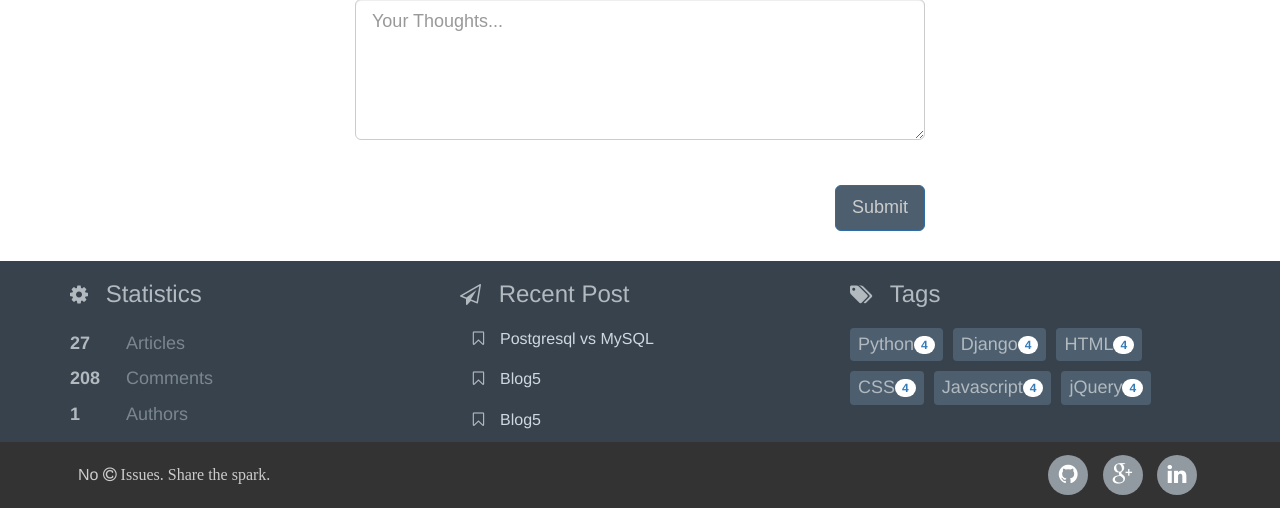
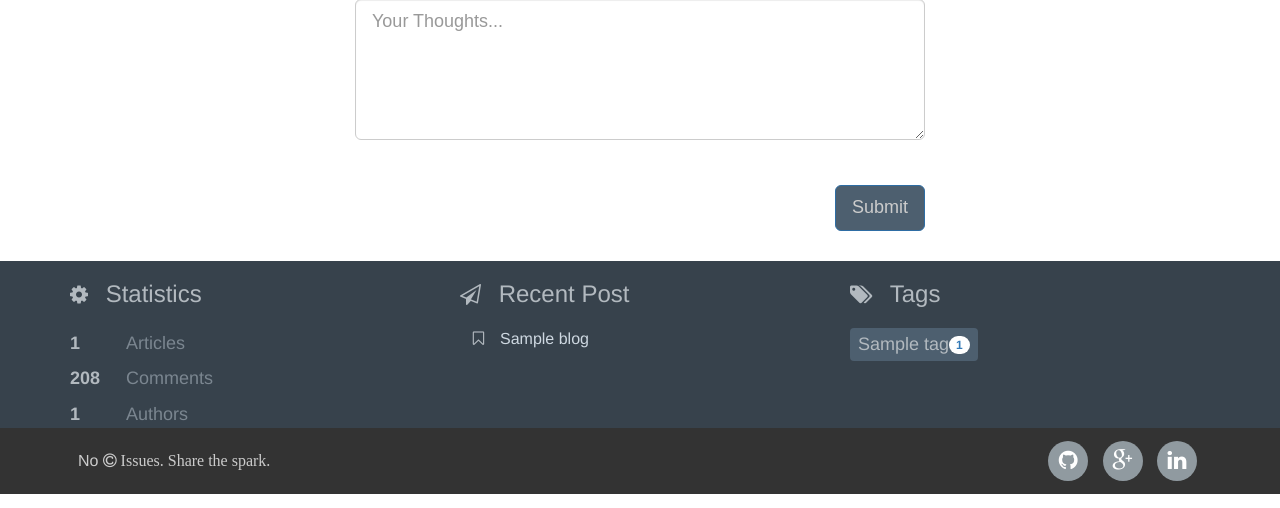
Before and after one commit to varmeh/varunmehta.me, a Python web app: template blog_app/templates/blog_app/about.html in a window 1280 px wide. Shown: the part 1587-2095 px from the top of the page. Run offline with Jinja, Linux system fonts and the light colour scheme; the template is opened without the code that fills it: most values are stand-ins (such as "Sample title", 1, 10 or a date in 2020); some libraries are stand-ins or nearby versions.

Commit message:
Footer data integrated.

```diff
--- a/blog/urls.py
+++ b/blog/urls.py
@@ -7,7 +7,7 @@ urlpatterns = patterns('',
     # Examples:
     url(r'^$', views.BlogList.as_view(), name='home'),
     # url(r'^blog/', include('blog.urls')),
-    url(r'^about/$',TemplateView.as_view(template_name='about.html')),
+    url(r'^about/$',views.About.as_view()),
     url(r'^blog/', include('blog_app.urls')),
 
     url(r'^grappelli/', include('grappelli.urls')), # grappelli URLS
--- a/blog_app/static/blog_app/css/style.css
+++ b/blog_app/static/blog_app/css/style.css
@@ -133,6 +133,7 @@ body {
 	margin: 0 0 15px 0;
 	padding-left: 0;
 }
+
 .tags li {
 	float: left;
 }
@@ -146,8 +147,13 @@ body {
 	color: inherit;
 	background-color: #4d5f6f;
 }
+.tags a {
+	color: inherit;
+	text-decoration: none !important;
+}
 .tags li button:hover,
-.tags li button:active {
+.tags li button:active,
+.tags li button:focus {
 	color: #fff;
 	background-color: #00b9e8;
 	outline: none;
--- a/blog_app/templates/blog_app/base_layout.html
+++ b/blog_app/templates/blog_app/base_layout.html
@@ -106,7 +106,7 @@
                             <h3><i class="fa fa-cog"></i> Statistics</h3>
                             <div class="stats">
                                 <div class="line">
-                                    <span class="counter">27</span>
+                                    <span class="counter">{{ footer['blog_count'] }}</span>
                                     <span class="caption">Articles</span>
                                 </div>
                                 <div class="line">
@@ -122,20 +122,17 @@
                         <div class="col-sm-4 col-md-4 footer-widget">
                             <h3><i class="fa fa-paper-plane-o"></i> Recent Post</h3>
                             <ul class="recent-post">
-                                <li><a href="#">Postgresql vs MySQL</a></li>
-                                <li><a href="#">Blog5</a></li>
-                                <li><a href="#">Blog5</a></li>
+                                {% for blog in footer['recent_blog'] %}
+                                    <li><a href="{{ blog.get_absolute_url() }}"> {{ blog.title }} </a></li>
+                                {% endfor %}
                             </ul>
                         </div>
                         <div class="col-sm-4 col-md-4 footer-widget">
                             <h3><i class="fa fa-tags"></i> Tags</h3>
                             <ul class="tags">
-                                <li><button class="btn btn-primary" type="button">Python<span class="badge"> 4</span></button></li>
-                                <li><button class="btn btn-primary" type="button">Django<span class="badge"> 4</span></button></li>
-                                <li><button class="btn btn-primary" type="button">HTML<span class="badge"> 4</span></button></li>
-                                <li><button class="btn btn-primary" type="button">CSS<span class="badge"> 4</span></button></li>
-                                <li><button class="btn btn-primary" type="button">Javascript<span class="badge"> 4</span></button></li>
-                                <li><button class="btn btn-primary" type="button">jQuery<span class="badge"> 4</span></button></li>
+                                {% for tag in footer['tags'] %}
+                                    <li role="presentation"><button class="btn btn-primary" type="button"><a href="{{ tag.get_absolute_url() }}"> {{ tag.title|capitalize }}</a><span class="badge"> {{ tag.blog__count }}</span></button></li>
+                                {% endfor %}
                             </ul>
                         </div>
                     </div>
--- a/blog_app/templates/blog_app/tag_list.html
+++ b/blog_app/templates/blog_app/tag_list.html
@@ -10,7 +10,7 @@
                     <div class="input-group-btn">
                         <button type="button" class="btn btn-primary dropdown-toggle tag-style" data-toggle="dropdown" aria-expanded="false"><span class="caret"></span></button>
                         <ul class="dropdown-menu dropdown-menu-right" role="menu">
-                            {% for tag in tags %}
+                            {% for tag in footer['tags'] %}
                               <li><a href="{{ tag.get_absolute_url() }}"> {{ tag.title|upper }} </a></li>
                             {% endfor %}
                         </ul>
```
Also changed, not shown: blog_app/views.py (+30 -12 lines).
